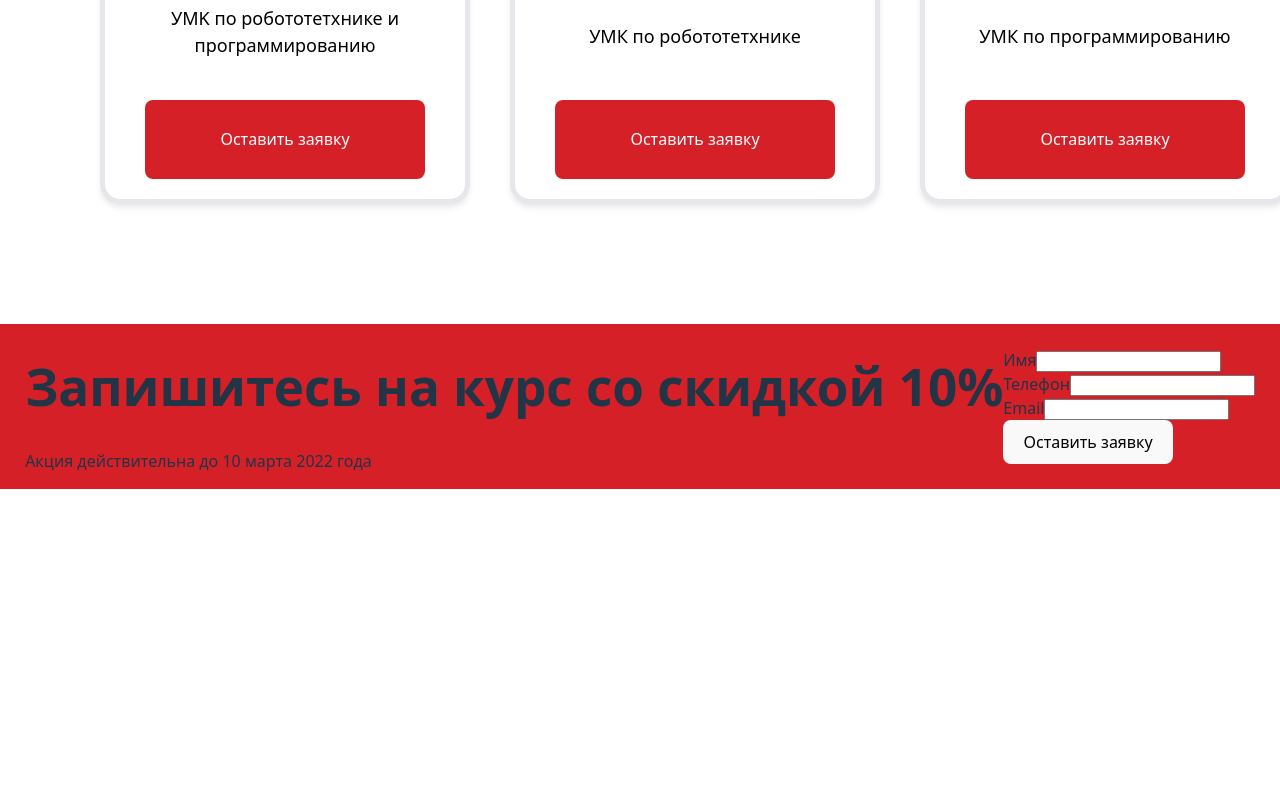
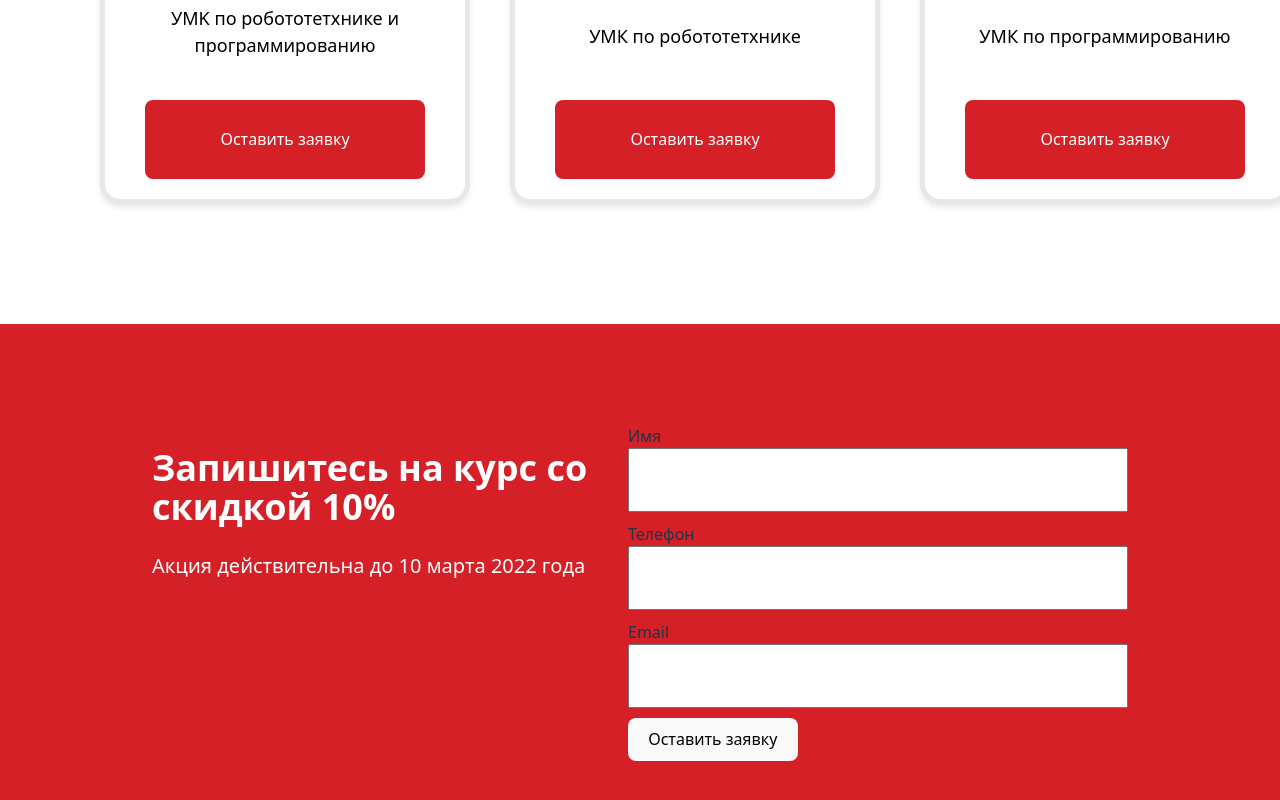
Before and after one commit to ELVIG17/robo-school, a React (Vite) app in the folder ascold/: page / in a window 1280 px wide. Shown: the part 3556-4356 px from the top of the page. Before the commit the page ends 4045 px from the top, so only its background shows below. Built offline with nearby package versions, Linux system fonts and the light colour scheme.

Commit message:
Update index.module.css in anket

```diff
--- a/ascold/src/components/Anket/style/index.module.css
+++ b/ascold/src/components/Anket/style/index.module.css
@@ -8,8 +8,48 @@
 
 .contentAnket {
   /* width: 100%; */
-  margin: 0 auto;
+  margin: 100px auto;
   display: flex;
-  align-items: center;
+  /* align-items: center; */
   flex-direction: row;
 }
+
+.leftBlock {
+  max-width: 476px;
+}
+
+.sale {
+  font-size: 36px;
+  color: #ffffff;
+}
+
+.promotion {
+  font-size: 20px;
+  color: #ffffff;
+}
+
+.form {
+  width: 500px;
+  height: 286px;
+  /* margin: 100px 0; */
+}
+
+.field {
+  max-width: 500px;
+  margin-bottom: 10px;
+}
+
+.field input {
+  width: 100%;
+  height: 64px;
+  padding: 0;
+  box-sizing: border-box;
+  padding-left: 20px;
+}
+
+.submitButton {
+  width: 100%;
+  height: 64px;
+  background-color: #141024;
+  color: #ffffff;
+}
```
